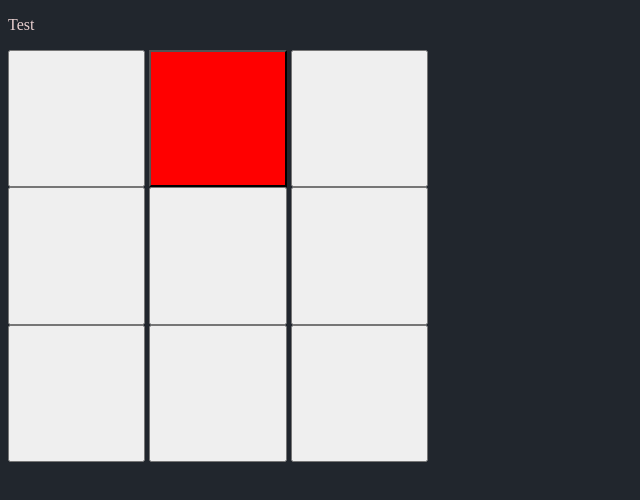
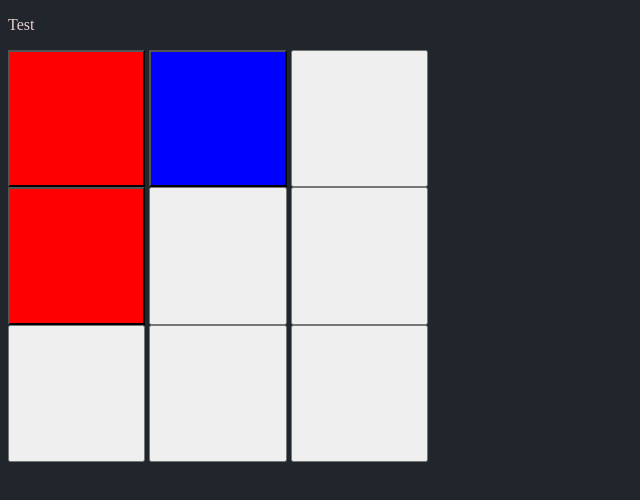
Before and after one commit to PommeDeuxTerre/site_prefo, a plain HTML site: page cat-chat/tictactoe.html in a window 1280 px wide. Both pictures are taken after a click on the button 217 px from the left and 118 px from the top of the page. Shown: the whole page, without its empty margins (0-640 px from the left). Drawn offline with Linux system fonts and the light colour scheme.

Commit message:
update the gui ttt

```diff
--- a/cat-chat/tictactoe.html
+++ b/cat-chat/tictactoe.html
@@ -11,7 +11,7 @@
 <body>
     <p id="test">Test</p>
     <div>
-        <button id="button-1" class="void-button" onclick="ttt_click('button-1')"></button>
+        <button id="button-1" class="player1" onclick="ttt_click('button-1')"></button>
         <button id="button-2" class="void-button" onclick="ttt_click('button-2')"></button>
         <button id="button-3" class="void-button" onclick="ttt_click('button-3')"></button>
     </div>
--- a/js/tictactoe.js
+++ b/js/tictactoe.js
@@ -1,6 +1,15 @@
-var player_turn = 1;
+var player_turn = 2;
+grid = [
+    1,0,0,
+    0,0,0,
+    0,0,0];
+game_finish = false;
 function ttt_click(id)
 {
+    if (game_finish)
+    {
+        return;
+    }
     if (document.getElementById(id).className != "void-button")
     {
         return;
@@ -13,9 +22,22 @@ function ttt_click(id)
     {
         document.getElementById(id).className= "player2";
     }
+    //update the grid
+    button_number = Number(id[7])-1;
+    grid[button_number] = player_turn;
     player_turn = player_turn%2+1;
+    best_move = [-1];
+    //bot turn
+    bot(grid, player_turn, best_move);
+    document.getElementById("button-"+(best_move[0]+1)).className = "player"+player_turn;
+    grid[best_move] = player_turn;
+    player_turn = player_turn%2+1
+    //if game is finish
+    if (is_winning(grid) || is_draw(grid))
+    {
+        game_finish=true;
+    }
 }
-
 
 
 function get_moves(grid)
@@ -103,10 +125,6 @@ function is_draw(grid)
 }
 
 /*
-grid = [
-    0,0,0,
-    0,0,0,
-    0,0,0];
 a = [1];
 bot(grid, 1, a);
 console.log(a[0]);
```
Also changed, not shown: index.html (+1 -0 lines).
